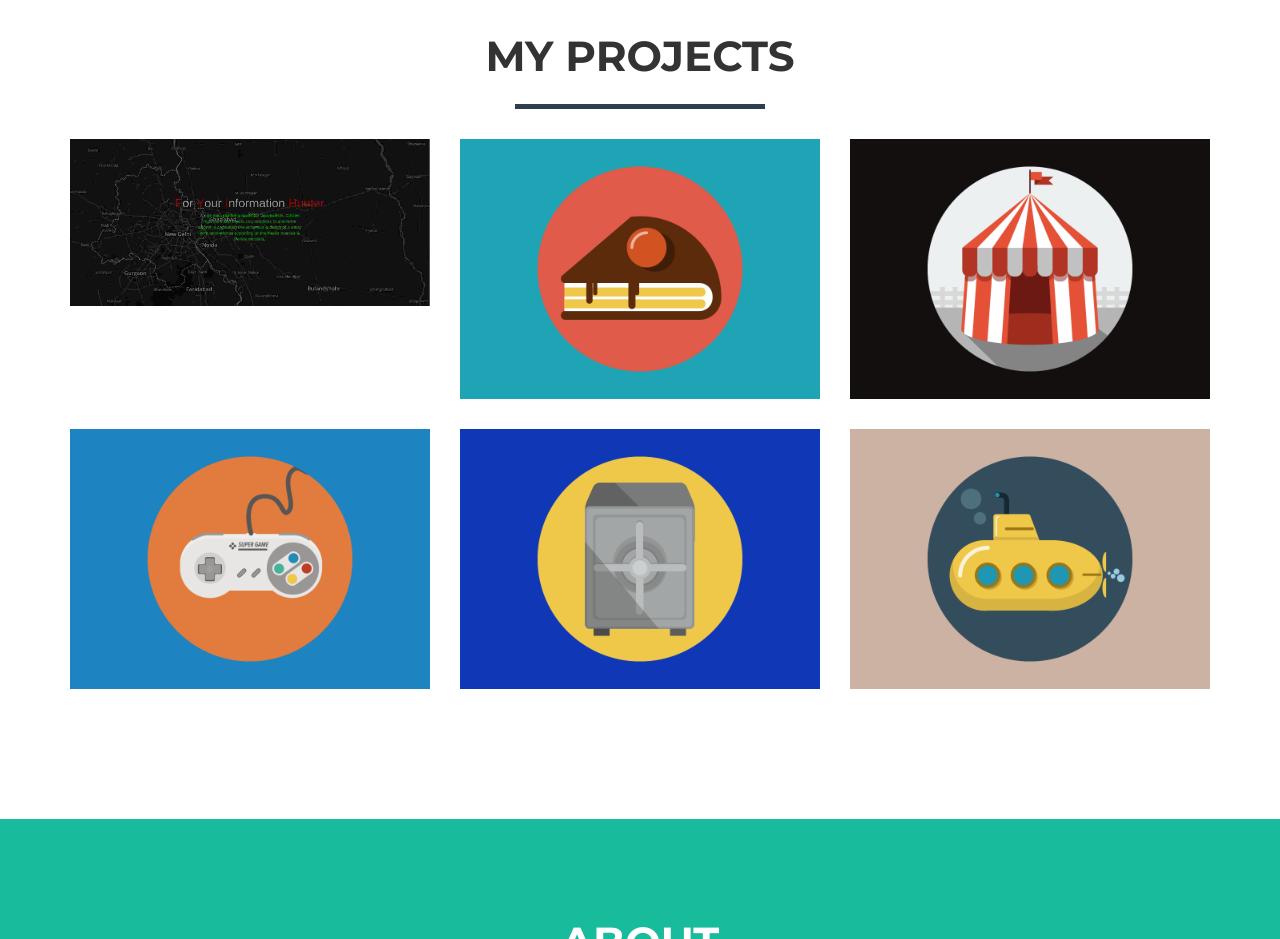
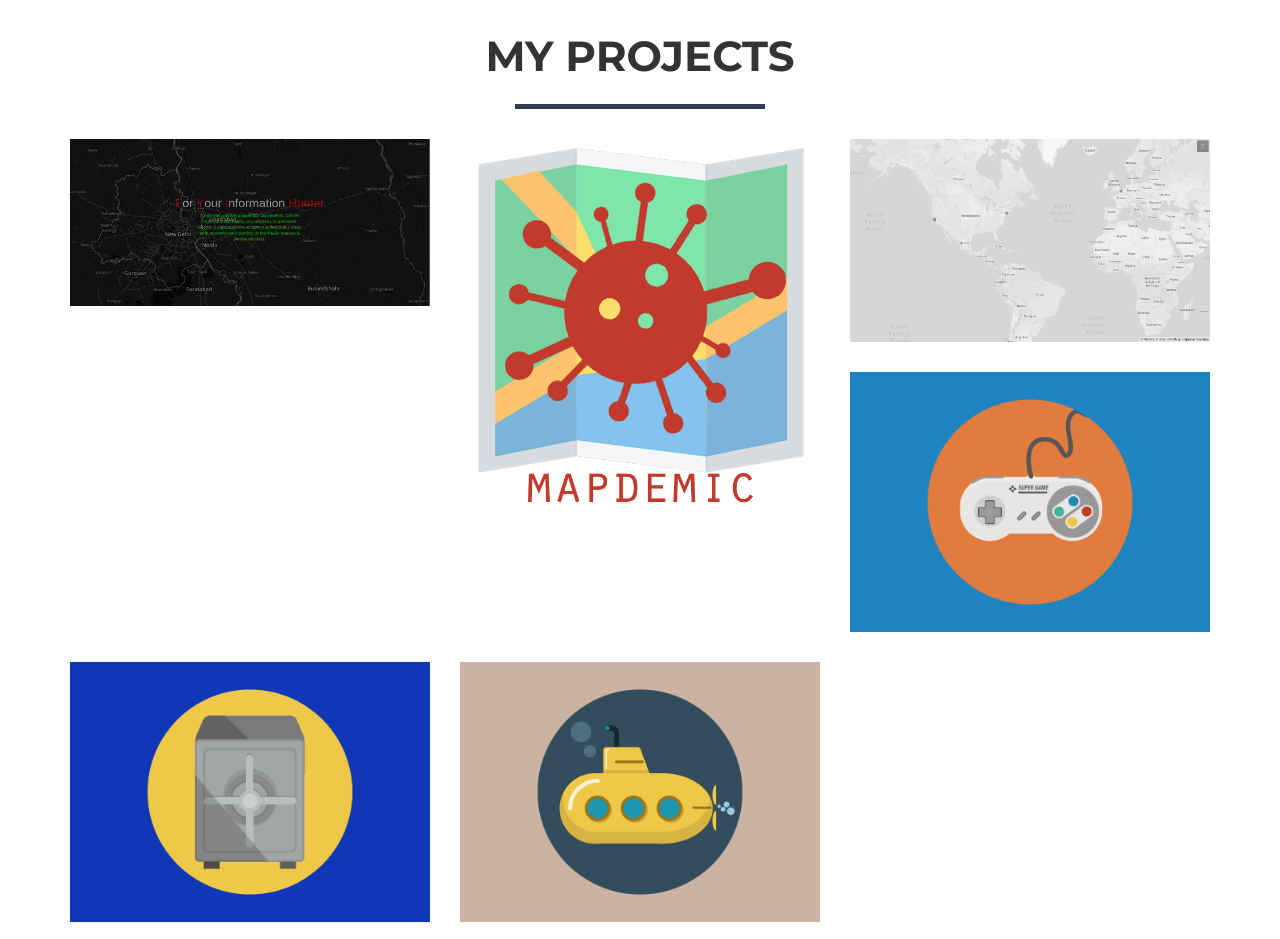
Before and after one commit to Nitinkmr/Nitinkmr.github.io, a website: page index.html in a window 1280 px wide. Shown: the part 1100-2039 px from the top of the page. Drawn offline with nearby package versions, Linux system fonts and the light colour scheme.

Commit message:
project screenshots added

```diff
--- a/index.html
+++ b/index.html
@@ -109,7 +109,7 @@
                                 <i class="fa fa-search-plus fa-3x"></i>
                             </div>
                         </div>
-                        <img src="img/portfolio/cake.png" class="img-responsive" alt="">
+                        <img src="img/portfolio/mapdemic.png" class="img-responsive" alt="">
                     </a>
                 </div>
                 <div class="col-sm-4 portfolio-item">
@@ -119,7 +119,7 @@
                                 <i class="fa fa-search-plus fa-3x"></i>
                             </div>
                         </div>
-                        <img src="img/portfolio/circus.png" class="img-responsive" alt="">
+                        <img src="img/portfolio/destinifyMap.png" class="img-responsive" alt="">
                     </a>
                 </div>
                 <div class="col-sm-4 portfolio-item">
```
Also changed, not shown: img/portfolio/destinifyMap.png (added), img/portfolio/mapdemic.png (added).
